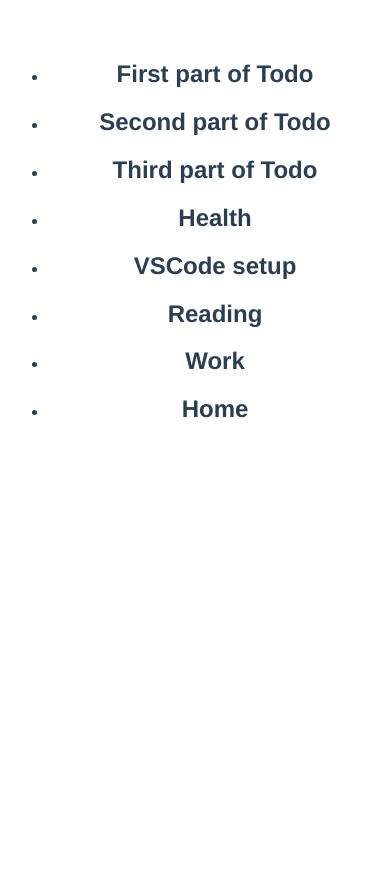
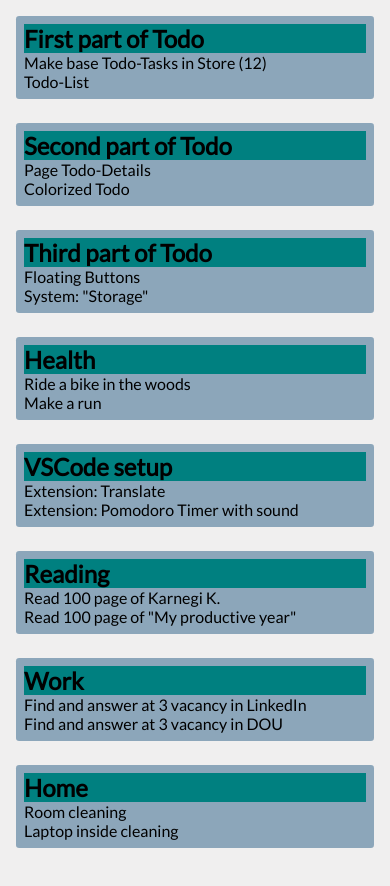
Before and after one commit to ewgenij87snwork/todo-87sn, a Vue app: page / in a window 390 px wide. Shown: the top 886 px of the page. Before the commit the page ends 844 px from the top, so only its background shows below. Built offline with nearby package versions, Linux system fonts and the light colour scheme.

Commit message:
display todos in  grid without media queries

```diff
--- a/src/App.vue
+++ b/src/App.vue
@@ -14,12 +14,10 @@ export default {
 </script>
 
 <style>
-#app {
-  font-family: Avenir, Helvetica, Arial, sans-serif;
-  -webkit-font-smoothing: antialiased;
-  -moz-osx-font-smoothing: grayscale;
-  text-align: center;
-  color: #2c3e50;
-  margin-top: 60px;
+@import url("https://fonts.googleapis.com/css?family=Lato&display=swap");
+* {
+  font-family: "Lato", sans-serif;
+  margin: 0;
+  padding: 0;
 }
 </style>
--- /dev/null
+++ b/src/components/Task.vue
@@ -0,0 +1,16 @@
+<template>
+  <div class="task">{{task.title}}</div>
+</template>
+
+<script>
+export default {
+  props: {
+    task: {
+      type: Object
+    }
+  }
+};
+</script>
+
+<style>
+</style>
--- a/src/components/Todo.vue
+++ b/src/components/Todo.vue
@@ -1,23 +1,53 @@
 <template>
-  <div class="todo">
-    <div class="todo_head">
+  <div class="todo" v-if="!selected">
+    <div class="todo_head" :style="bla">
       <h2>{{todo.name}}</h2>
       <span class="bookmark"></span>
     </div>
-    <div class="todo_body"></div>
+    <div class="todo_body">
+      <ul>
+        <li v-for="task in todoArr" :key="task.title">
+          <task :task="task" />
+        </li>
+      </ul>
+    </div>
   </div>
 </template>
 
+
 <script>
+import Task from "./Task.vue";
 export default {
+  components: {
+    Task
+  },
   props: {
     todo: {
       type: Object,
       required: true
+    },
+    selected: {
+      type: Boolean
     }
-  }
+  },
+  data() {
+    return {
+      todoArr: this.todo.tasks.splice(
+        0,
+        `${!this.selected ? 2 : this.todo.tasks.length}`
+      ),
+
+      bla: "background: teal"
+    };
+  },
+  computed: {}
 };
 </script>
 
-<style>
+<style lang="scss">
+.todo {
+  border-radius: 0.2rem;
+  background-color: hsl(206, 25%, 64%);
+  padding: 0.5rem;
+}
 </style>
--- a/src/components/TodoList.vue
+++ b/src/components/TodoList.vue
@@ -2,8 +2,10 @@
   <div class="todo-list">
     <ul>
       <li v-for="todo in todos" :key="todo.name">
-        <todo :todo="todo" />
+        <todo :todo="todo" :selcted="selected" />
       </li>
+      <li></li>
+      <li></li>
     </ul>
   </div>
 </template>
@@ -16,10 +18,22 @@ export default {
     Todo
   },
   computed: {
-    ...mapState(["todos"])
+    ...mapState(["todos", "selected"])
   }
 };
 </script>
 
-<style>
+<style lang="scss">
+.todo-list {
+  max-width: 980px;
+  margin: 0 auto;
+  padding: 1rem;
+}
+
+.todo-list > ul {
+  display: grid;
+  grid-template-columns: repeat(auto-fill, minmax(260px, 1fr));
+  grid-gap: 1.5rem;
+  align-items: start;
+}
 </style>
--- a/src/store.js
+++ b/src/store.js
@@ -5,6 +5,7 @@ Vue.use(Vuex);
 
 export default new Vuex.Store({
   state: {
+    selected: false,
     todos: [
       {
         name: 'First part of Todo',
@@ -160,7 +161,7 @@ export default new Vuex.Store({
           },
           {
             id: 25,
-            title: 'Find and answer at 3 vacancy in Dou.ua',
+            title: 'Find and answer at 3 vacancy in DOU',
             done: false,
           },
           {
@@ -176,7 +177,7 @@ export default new Vuex.Store({
       },
       {
         name: 'Home',
-        task: [
+        tasks: [
           {
             id: 28,
             title: 'Room cleaning',
--- a/src/views/Home.vue
+++ b/src/views/Home.vue
@@ -13,5 +13,12 @@ export default {
 };
 </script>
 
-<style>
+<style lang="scss">
+ul {
+  list-style-type: none;
+}
+.home {
+  background: rgb(240, 239, 239);
+  min-height: 100vh;
+}
 </style>
```
